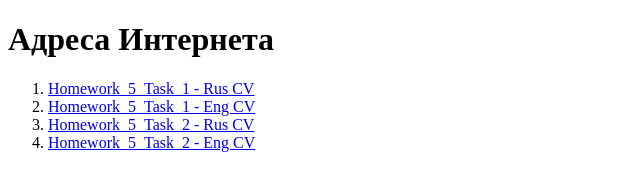
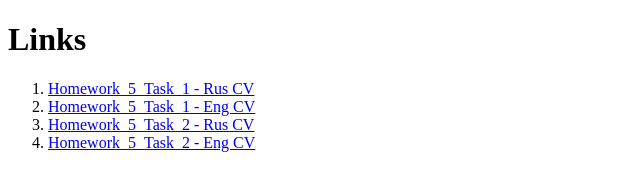
Before and after one commit to EduardSyndetskyi/Homework_5, a plain HTML site: page index.html in a window 1280 px wide. Shown: the whole page, without its empty margins (0-640 px from the left). Drawn offline with Linux system fonts and the light colour scheme.

Commit message:
Адреса Интернета - Links

```diff
--- a/index.html
+++ b/index.html
@@ -9,7 +9,7 @@
 </head>
 <body>
   <header>
-    <h1>Адреса Интернета</h1>
+    <h1>Links</h1>
     <nav>
       <ol>
         <li><a href="https://eduardsyndetskyi.github.io/Homework_1_Task_1/"  rel="noopener noreferrer">Homework_5_Task_1 - Rus CV</a></li>
```
